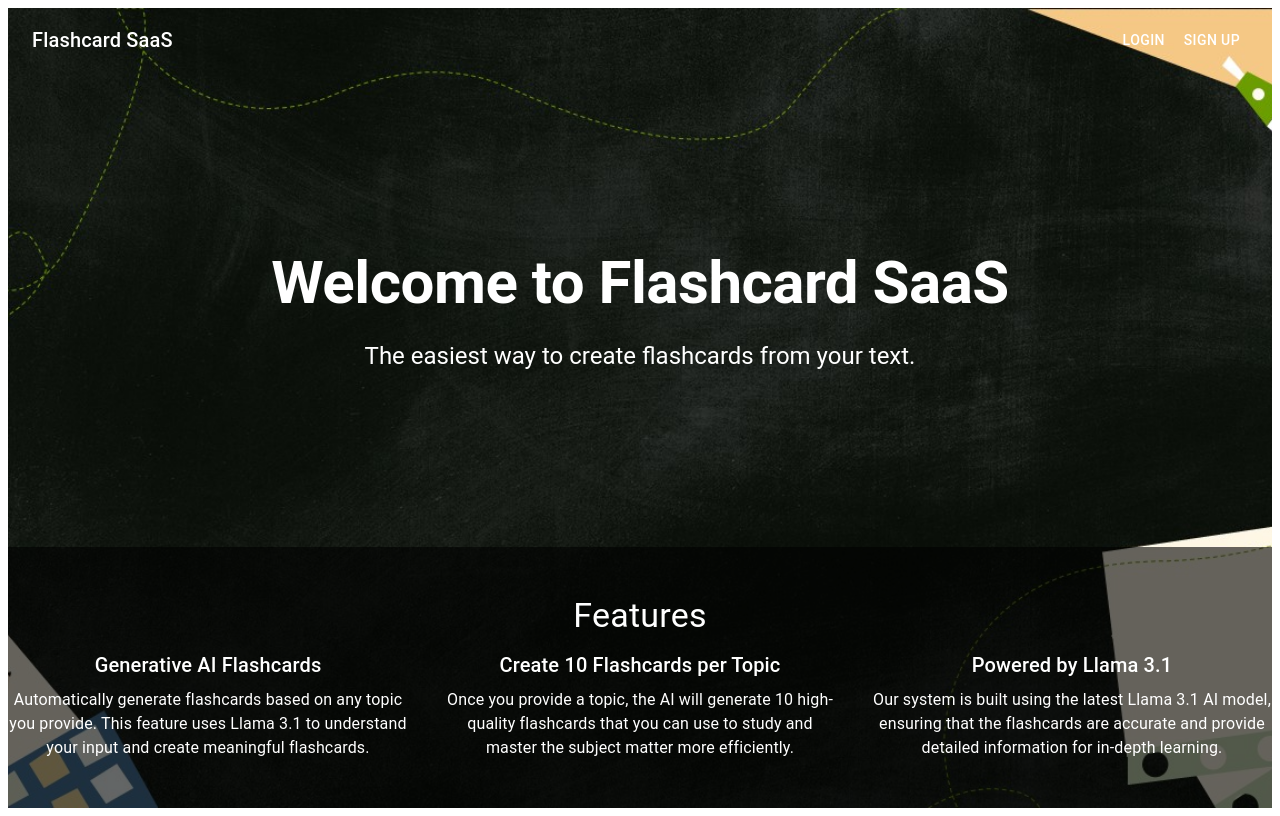
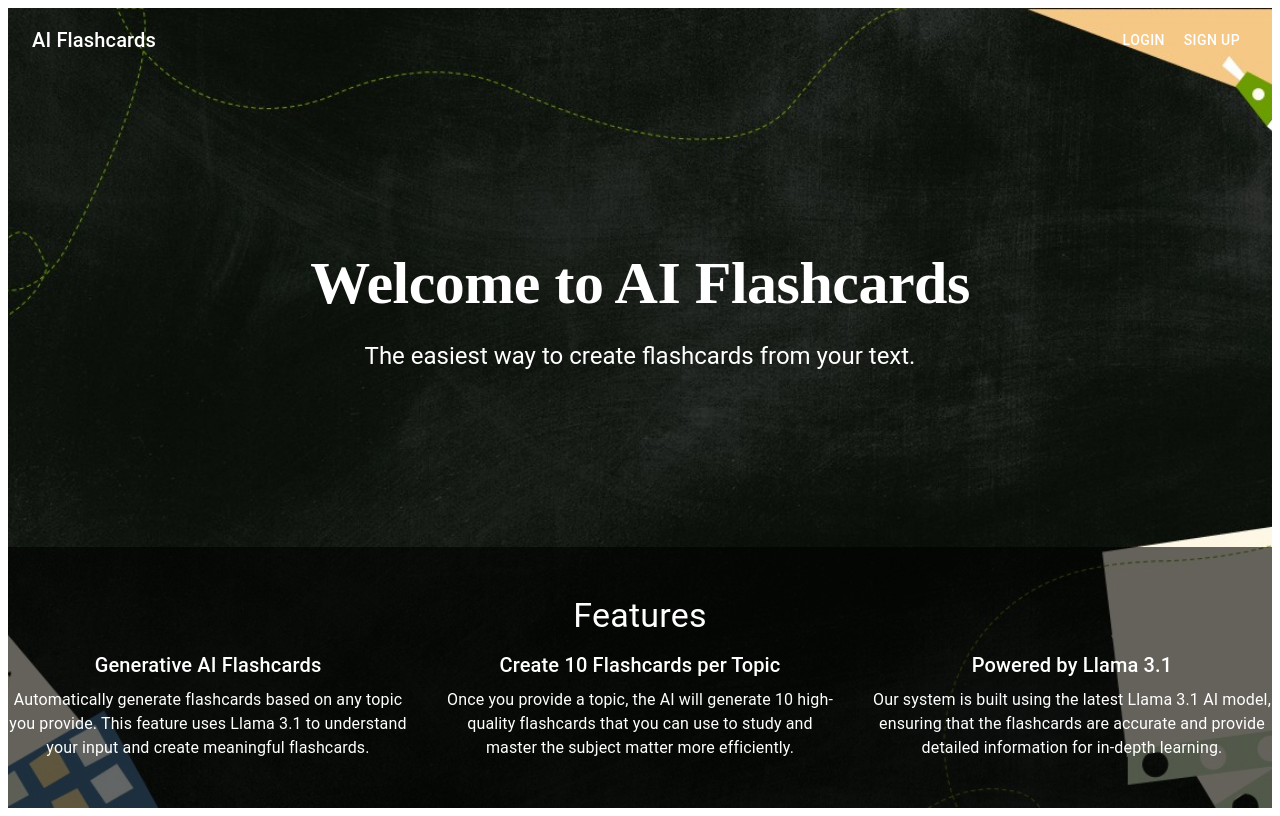
Before and after one commit to Shbucket/AI-Flashcards, a Next.js app: page / in a window 1280 px wide. Built offline with nearby package versions, Linux system fonts and the light colour scheme; no server answers.

Commit message:
changed flashcard saas word to AI flashcards and changed font on home title

```diff
--- a/app/flashcards/page.js
+++ b/app/flashcards/page.js
@@ -144,7 +144,7 @@
         <Toolbar>
           <Box sx={{ flexGrow: 1 }}>
             <Link href="/" passHref style={{ textDecoration: 'none', color: 'inherit' }}>
-              <Typography variant="h6">Flashcard SaaS</Typography>
+              <Typography variant="h6">AI Flashcards</Typography>
             </Link>
           </Box>
           <SignedOut>
--- a/app/generate/page.js
+++ b/app/generate/page.js
@@ -129,7 +129,7 @@
         <Toolbar>
           <Box sx={{ flexGrow: 1 }}>
             <Link href="/" passHref style={{ textDecoration: 'none', color: 'inherit' }}>
-              <Typography variant="h6">Flashcard SaaS</Typography>
+              <Typography variant="h6">AI Flashcards</Typography>
             </Link>
           </Box>
           <SignedOut>
--- a/app/page.js
+++ b/app/page.js
@@ -66,7 +66,7 @@
       color: '#fff', // White text for dark backgrounds
     }}>
       <Head>
-        <title>Flashcard SaaS</title>
+        <title>AI Flashcards</title>
         <meta name="description" content="Create flashcards from your text" />
       </Head>
 
@@ -75,7 +75,7 @@
           <Box sx={{ flexGrow: 1 }}>
             <Link href="/" passHref style={{ textDecoration: 'none', color: 'inherit' }}>
               <Typography variant="h6">
-                Flashcard SaaS
+                AI Flashcards
               </Typography>
             </Link>
           </Box>
@@ -96,7 +96,7 @@
       </AppBar>
 
       <Box sx={{ textAlign: 'center', my: 4, py: 10 }}>
-        <Typography variant="h2" component="h1" gutterBottom sx={{ fontWeight: 'bold',
+        <Typography variant="h2" component="h1" gutterBottom sx={{ fontWeight: 'bold', fontFamily: 'comic-sans',
                     animation: 'fadeInUp 0.6s ease-out forwards',
                     '@keyframes fadeInUp': {
                       '0%': {
@@ -109,7 +109,7 @@
                       },
                     },
          }}>
-          Welcome to Flashcard SaaS
+          Welcome to AI Flashcards
         </Typography>
         <Typography variant="h5" component="h2" gutterBottom sx={{ maxWidth: '600px', margin: '0 auto',
                     animation: 'fadeInUp 0.6s ease-out forwards',
--- a/app/sign-in/[[...sign-in]]/page.js
+++ b/app/sign-in/[[...sign-in]]/page.js
@@ -25,7 +25,7 @@
       <AppBar position="static" sx={{ backgroundColor: "#3f51b5" }}>
         <Toolbar>
           <Typography variant="h6" sx={{ flexGrow: 1 }}>
-            Flashcard SaaS
+            AI Flashcards
           </Typography>
           <Button color="inherit">
             <Link href="/login" passHref>
```
